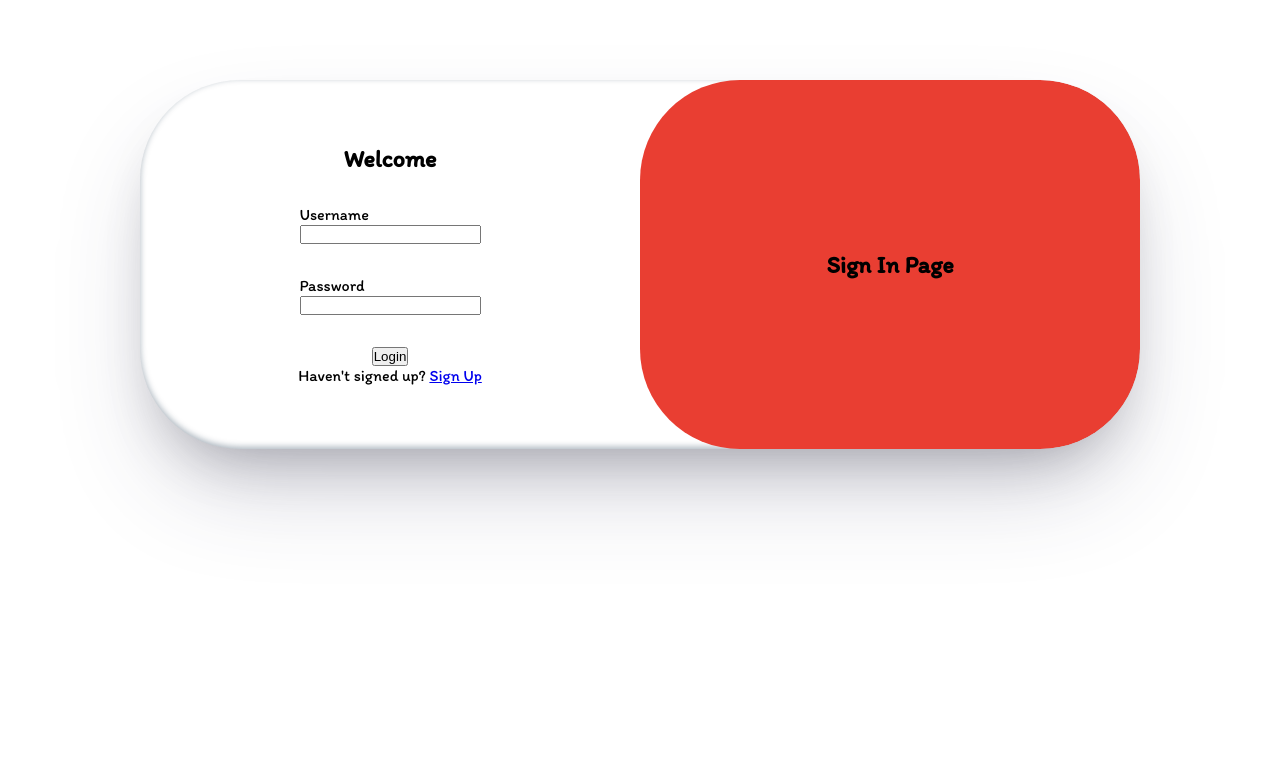
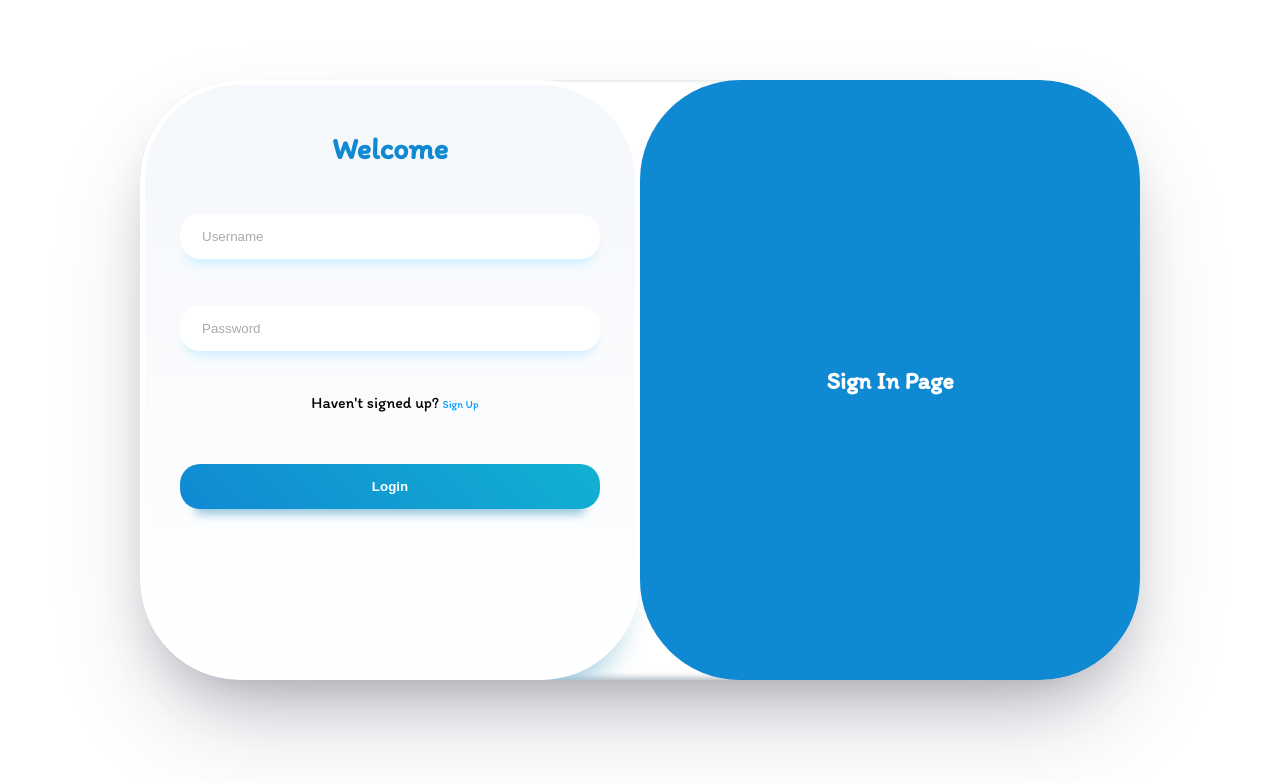
Before and after one commit to Sharad-Shakya-Outside/PHP-Basics-assignment, a PHP site: page /login.php in a window 1280 px wide. Shown: the top 783 px of the page. Run offline with PHP 8.4, Linux system fonts and the light colour scheme; some web fonts are replaced.

Commit message:
day 3 - file name changed for sign up page and home page, form css updated

```diff
--- a/day3/login.php
+++ b/day3/login.php
@@ -11,21 +11,14 @@
 <body>
     <main class="container">
         <section class="form-section">
-            <form action="index.php" method="post">
-                <h1>Welcome</h1>
-                <div class="form-element">
-                    <label for="username">Username</label>
-                    <input type="text" id="username">
-                </div>
-                <div class="form-element">
-                    <label for="password">Password</label>
-                    <input type="password" id="password">
-                </div>
+            <form class="form" action="login.php" method="post">
+                <h1 class="heading">Welcome</h1>
+                <input class="input" type="text" name="username" id="username" placeholder="Username">
+                <input class="input" type="password" name="password" id="password" placeholder="Password">
+                <span class="sign-in">Haven't signed up? <a href="index.php">Sign Up</a></span>
 
-                <button type="submit">Login</button>
+                <input class="login-button" type="submit" value="Login">
             </form>
-
-            <p class="sign-in">Haven't signed up? <a class="page-link" href="signup.php">Sign Up</a></p>
         </section>
 
         <section class="message-section">
--- a/day3/style.css
+++ b/day3/style.css
@@ -19,6 +19,7 @@ body {
 
 .container {
   max-width: 1000px;
+  min-height: 600px;
   margin-inline: auto;
   box-shadow: rgba(50, 50, 93, 0.25) 0px 50px 100px -20px,
     rgba(0, 0, 0, 0.3) 0px 30px 60px -30px,
@@ -30,15 +31,15 @@ body {
 }
 
 .message-section {
-  background-color: #e93e32;
+  background-color: rgb(16, 137, 211);
   border-radius: 100px;
   display: flex;
   justify-content: center;
   align-items: center;
-}
 
-.form-section {
-  padding: 4rem;
+  h1 {
+    color: white;
+  }
 }
 
 form {
@@ -52,6 +53,84 @@ form {
   display: block;
 }
 
-.sign-in {
+/*form*/
+
+.form-section {
+  background: #F8F9FD;
+  background: linear-gradient(0deg, rgb(255, 255, 255) 0%, rgb(244, 247, 251) 100%);
+  padding: 25px 35px;
+  border-radius: 100px;
+  border: 5px solid rgb(255, 255, 255);
+  box-shadow: rgba(133, 189, 215, 0.8784313725) 0px 30px 30px -20px;
+}
+
+.heading {
   text-align: center;
+  font-weight: 900;
+  font-size: 30px;
+  color: rgb(16, 137, 211);
 }
+
+.form {
+  margin-top: 20px;
+}
+
+.form .input {
+  width: 100%;
+  background: white;
+  border: none;
+  padding: 15px 20px;
+  border-radius: 20px;
+  margin-top: 15px;
+  box-shadow: #cff0ff 0px 10px 10px -5px;
+  border-inline: 2px solid transparent;
+}
+
+.form .input::-moz-placeholder {
+  color: rgb(170, 170, 170);
+}
+
+.form .input::placeholder {
+  color: rgb(170, 170, 170);
+}
+
+.form .input:focus {
+  outline: none;
+  border-inline: 2px solid #12B1D1;
+}
+
+.form .sign-in {
+  display: block;
+  margin-top: 10px;
+  margin-left: 10px;
+}
+
+.form .sign-in a {
+  font-size: 11px;
+  color: #0099ff;
+  text-decoration: none;
+}
+
+.form .login-button {
+  display: block;
+  width: 100%;
+  font-weight: bold;
+  background: linear-gradient(45deg, rgb(16, 137, 211) 0%, rgb(18, 177, 209) 100%);
+  color: white;
+  padding-block: 15px;
+  margin: 20px auto;
+  border-radius: 20px;
+  box-shadow: rgba(133, 189, 215, 0.8784313725) 0px 20px 10px -15px;
+  border: none;
+  transition: all 0.2s ease-in-out;
+}
+
+.form .login-button:hover {
+  transform: scale(1.03);
+  box-shadow: rgba(133, 189, 215, 0.8784313725) 0px 23px 10px -20px;
+}
+
+.form .login-button:active {
+  transform: scale(0.95);
+  box-shadow: rgba(133, 189, 215, 0.8784313725) 0px 15px 10px -10px;
+}
```
Also changed, not shown: day3/home.php (added, +40 -0 lines), day3/index.php (+26 -35 lines), day3/signup.php (deleted, +0 -41 lines).
